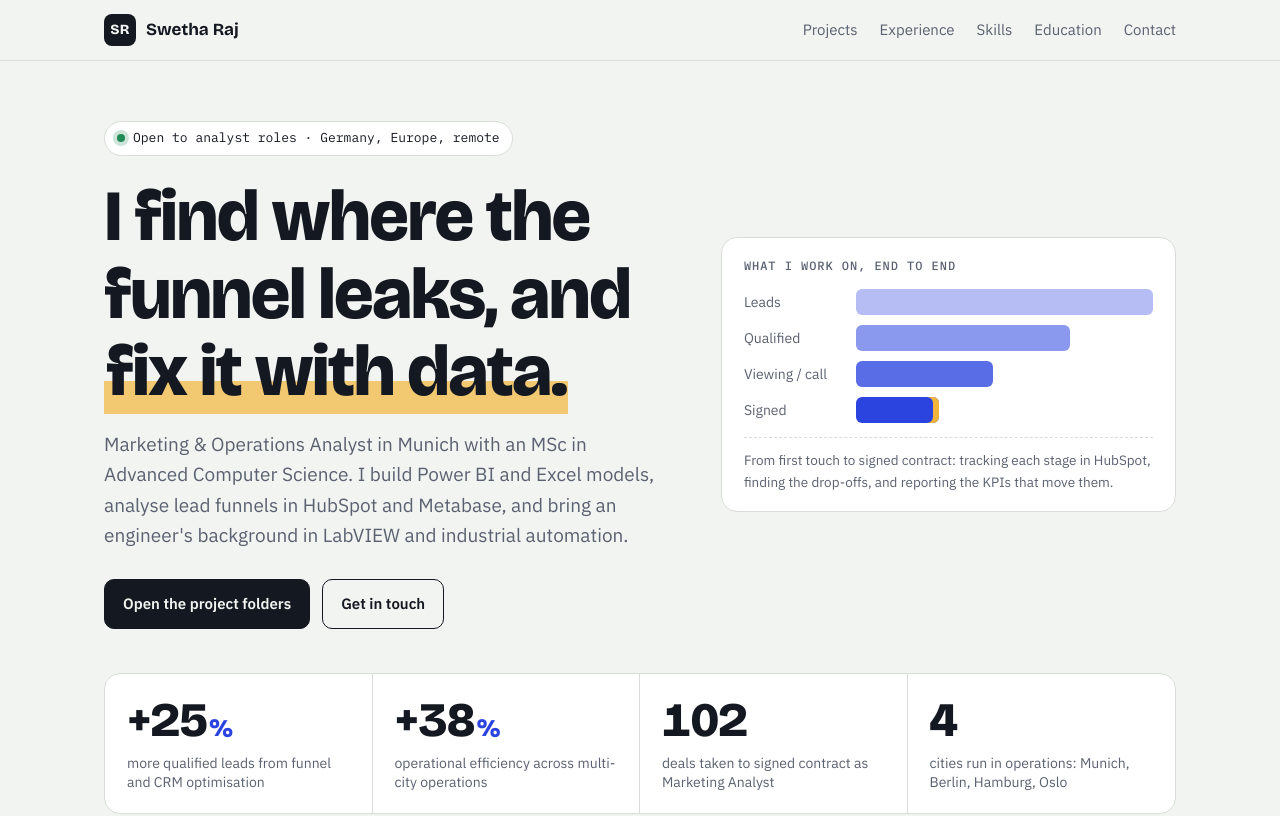
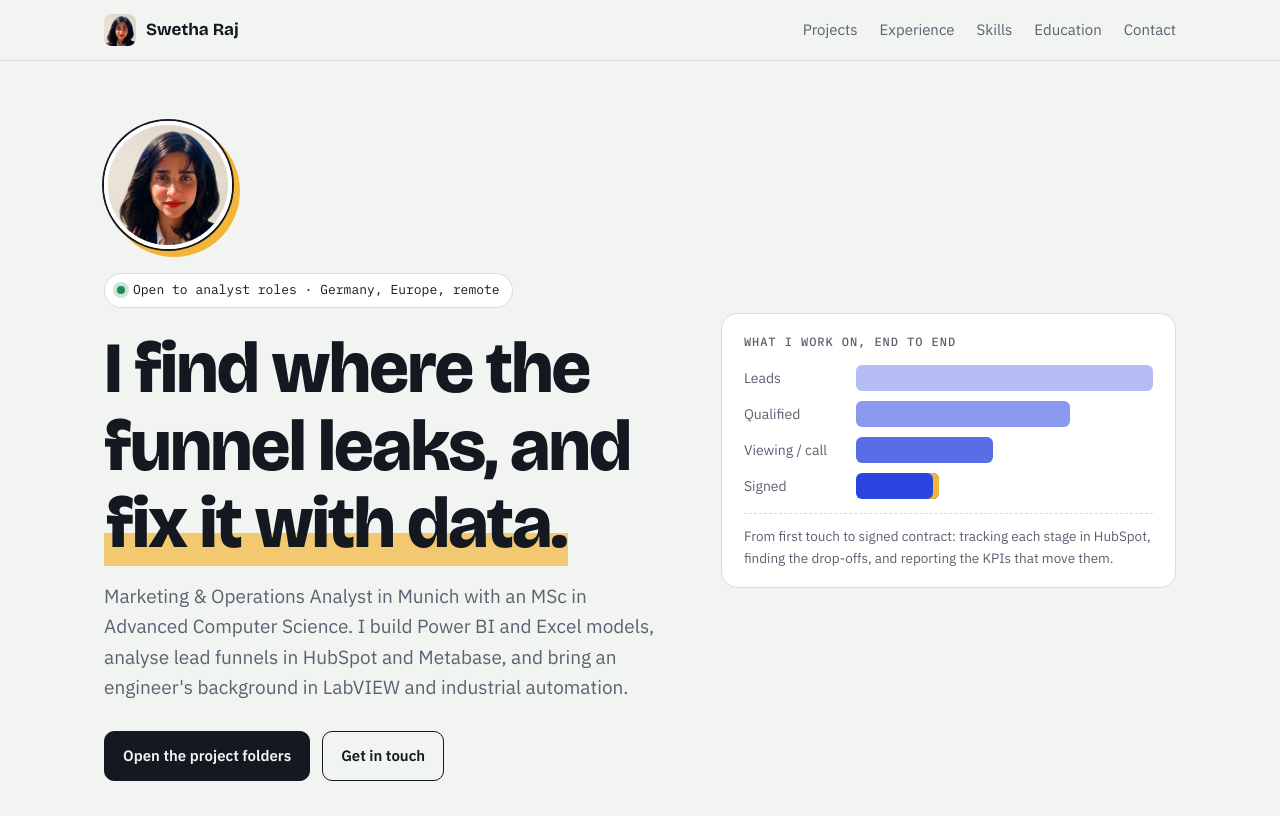
Before and after one commit to DataCraft-SR/DataCraft-SR.github.io, a plain HTML site: page index.html in a window 1280 px wide. Shown: the top 816 px of the page. Drawn offline with nearby package versions, Linux system fonts and the light colour scheme.

Commit message:
Enhance index.html with Open Graph tags and avatar
Added Open Graph meta tags for improved sharing on social media and updated navigation with profile image.

```diff
--- a/index.html
+++ b/index.html
@@ -5,6 +5,11 @@
 <meta name="viewport" content="width=device-width, initial-scale=1">
 <title>Swetha Raj Portfolio</title>
 <meta name="description" content="Swetha Raj, Data & Marketing Analyst in Munich. Power BI, Advanced Excel, LabVIEW, Python & SQL and CRM/RevOps projects.">
+<meta property="og:title" content="Swetha Raj – Data & Marketing Analyst Portfolio">
+<meta property="og:description" content="Power BI, Advanced Excel, LabVIEW, Python & SQL and CRM/RevOps projects.">
+<meta property="og:image" content="https://datacraft-sr.github.io/s.jpg">
+<meta property="og:url" content="https://datacraft-sr.github.io/">
+<meta property="og:type" content="website">
 <link rel="preconnect" href="https://fonts.googleapis.com">
 <link rel="preconnect" href="https://fonts.gstatic.com" crossorigin>
 <link href="https://fonts.googleapis.com/css2?family=Bricolage+Grotesque:opsz,wght@12..96,500;12..96,700;12..96,800&family=IBM+Plex+Sans:wght@400;500;600&family=IBM+Plex+Mono:wght@400;500&display=swap" rel="stylesheet">
@@ -195,13 +200,15 @@ section{padding:8px 0 72px}
 .links a:hover{background:color-mix(in srgb,var(--paper) 16%,transparent)}
 .links a span{font-family:var(--mono);font-size:13px;opacity:.8;word-break:break-all;text-align:right}
 footer{padding:0 0 40px;color:var(--muted);font-size:13.5px}
+.avatar{display:block;width:128px;height:128px;border-radius:50%;object-fit:cover;object-position:50% 24%;border:4px solid var(--surface);box-shadow:0 0 0 2px var(--ink), 6px 6px 0 2px var(--mark);margin-bottom:24px}
+.nav-photo{width:32px;height:32px;border-radius:8px;object-fit:cover;object-position:50% 22%}
 </style>
 </head>
 <body>
 
 <nav>
   <div class="wrap">
-    <a class="mark" href="#top"><span class="mono-badge">SR</span>Swetha Raj</a>
+    <a class="mark" href="#top"><img class="nav-photo" src="s.jpg" alt="">Swetha Raj</a>
     <ul>
       <li><a href="#projects">Projects</a></li>
       <li><a href="#experience">Experience</a></li>
@@ -216,6 +223,7 @@ footer{padding:0 0 40px;color:var(--muted);font-size:13.5px}
 
   <header class="hero">
     <div>
+      <img class="avatar" src="s.jpg" alt="Portrait of Swetha Raj" width="128" height="128">
       <span class="status"><i aria-hidden="true"></i>Open to analyst roles · Germany, Europe, remote</span>
       <h1>I find where the funnel leaks, and <em>fix it with data.</em></h1>
       <p class="lede">Marketing &amp; Operations Analyst in Munich with an MSc in Advanced Computer Science. I build Power BI and Excel models, analyse lead funnels in HubSpot and Metabase, and bring an engineer's background in LabVIEW and industrial automation.</p>
```
